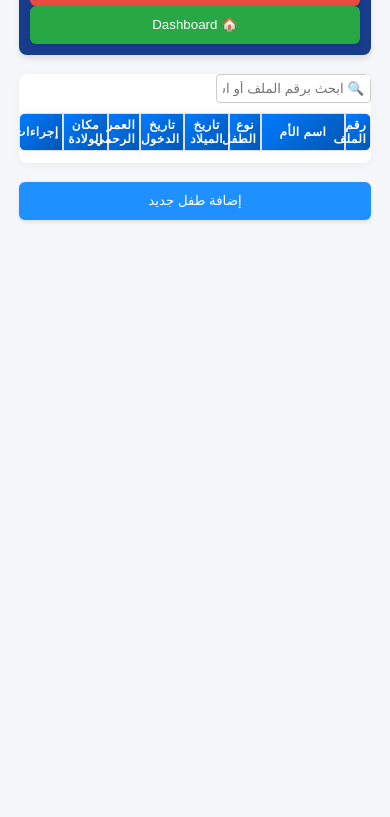
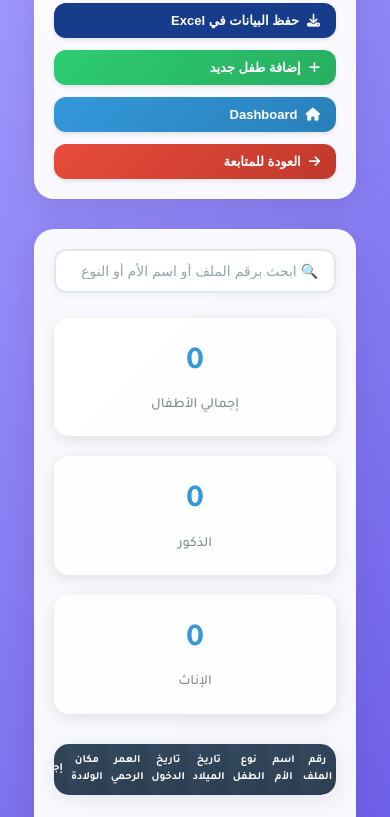
Before and after one commit to ziadelwy/Daily-Follow-up-Chart, a website: page children_data.html in a window 390 px wide. Shown: the part 98-915 px from the top of the page. Before the commit the page ends 844 px from the top, so only its background shows below. Drawn offline with Linux system fonts and the light colour scheme; no server answers.

Commit message:
Update children_data.html

```diff
--- a/children_data.html
+++ b/children_data.html
@@ -5,328 +5,434 @@
     <meta name="viewport" content="width=device-width, initial-scale=1.0">
     <title>بيانات الأطفال</title>
     <link rel="stylesheet" href="index.css">
+    <link href="https://fonts.googleapis.com/css2?family=Tajawal:wght@400;500;600;700&display=swap" rel="stylesheet">
+    <link rel="stylesheet" href="https://cdnjs.cloudflare.com/ajax/libs/font-awesome/6.4.0/css/all.min.css">
     <script src="https://www.gstatic.com/firebasejs/10.8.0/firebase-app-compat.js"></script>
     <script src="https://www.gstatic.com/firebasejs/10.8.0/firebase-database-compat.js"></script>
     <script src="database.js"></script>
     <script src="script.js"></script>
     <style>
+        * {
+            margin: 0;
+            padding: 0;
+            box-sizing: border-box;
+        }
+
         body {
             font-family: 'Tajawal', 'Arial', sans-serif;
-            background-color: #f5f7fa;
+            background: linear-gradient(135deg, #a29bfe 0%, #6c5ce7 100%);
             direction: rtl;
             text-align: right;
-            margin: 0;
-            padding: 5mm;
-            color: #333;
-            font-size: 10pt;
+            color: #2c3e50;
+            font-size: 14px;
+            line-height: 1.6;
+            min-height: 100vh;
+        }
+
+        .container {
+            max-width: 1400px;
+            margin: 0 auto;
+            padding: 20px;
         }
 
         .header {
+            background: rgba(255, 255, 255, 0.95);
+            backdrop-filter: blur(10px);
+            border-radius: 20px;
+            padding: 25px 30px;
+            margin-bottom: 30px;
+            box-shadow: 0 8px 32px rgba(0, 0, 0, 0.1);
             display: flex;
             justify-content: space-between;
             align-items: center;
-            background-color: #34495e;
-            color: white;
-            padding: 5mm 10mm;
-            box-shadow: 0 4px 6px rgba(0, 0, 0, 0.1);
-            margin-bottom: 5mm;
-            width: 100%;
-            box-sizing: border-box;
+            flex-wrap: wrap;
+            gap: 15px;
         }
 
         .header h1 {
+            font-size: 28px;
+            font-weight: 700;
+            color: #2c3e50;
             margin: 0;
-            font-size: 18pt;
-            font-weight: bold;
-            flex-grow: 1;
-            text-align: center;
+            display: flex;
+            align-items: center;
+            gap: 12px;
         }
 
-        .nursery-title {
-            font-size: 14pt;
-            font-weight: bold;
-            margin-right: 10mm;
-            white-space: nowrap;
+        .header h1 i {
+            color: #3498db;
+            font-size: 24px;
         }
 
-        .hospital-title {
-            font-size: 14pt;
-            font-weight: bold;
-            margin-left: 10mm;
-            white-space: nowrap;
+        .header-buttons {
+            display: flex;
+            gap: 12px;
+            flex-wrap: wrap;
         }
 
-        .buttons {
+        .btn {
+            padding: 12px 24px;
+            border: none;
+            border-radius: 12px;
+            font-size: 14px;
+            font-weight: 600;
+            cursor: pointer;
+            transition: all 0.3s ease;
             display: flex;
-            gap: 5mm;
             align-items: center;
+            gap: 8px;
+            text-decoration: none;
+            color: white;
         }
 
-        button {
-            background-color: #1e90ff;
-            color: white;
-            border: none;
-            padding: 3mm 8mm;
-            cursor: pointer;
-            font-size: 10pt;
-            border-radius: 6px;
-            transition: background-color 0.3s;
-            margin: 0 2mm;
+        .btn-primary {
+            background: linear-gradient(135deg, #3498db 0%, #2980b9 100%);
         }
 
-        button:hover {
-            background-color: #1c86ee;
+        .btn-primary:hover {
+            background: linear-gradient(135deg, #2980b9 0%, #1f5f8b 100%);
+            transform: translateY(-2px);
+            box-shadow: 0 4px 15px rgba(52, 152, 219, 0.3);
         }
 
-        .add-btn {
-            background-color: #28a745;
+        .btn-success {
+            background: linear-gradient(135deg, #2ecc71 0%, #27ae60 100%);
         }
 
-        .add-btn:hover {
-            background-color: #218838;
+        .btn-success:hover {
+            background: linear-gradient(135deg, #27ae60 0%, #229954 100%);
+            transform: translateY(-2px);
+            box-shadow: 0 4px 15px rgba(46, 204, 113, 0.3);
         }
 
-        .back-btn {
-            background-color: #e74c3c;
+        .btn-danger {
+            background: linear-gradient(135deg, #e74c3c 0%, #c0392b 100%);
         }
 
-        .back-btn:hover {
-            background-color: #c0392b;
+        .btn-danger:hover {
+            background: linear-gradient(135deg, #c0392b 0%, #a93226 100%);
+            transform: translateY(-2px);
+            box-shadow: 0 4px 15px rgba(231, 76, 60, 0.3);
         }
 
-        .table-container {
-            width: 90%;
-            max-width: 1200px;
-            margin: 5mm auto;
+        .main-content {
+            background: rgba(255, 255, 255, 0.95);
+            backdrop-filter: blur(10px);
+            border-radius: 20px;
+            padding: 30px;
+            box-shadow: 0 8px 32px rgba(0, 0, 0, 0.1);
+            margin-bottom: 30px;
+        }
+
+        .search-section {
+            margin-bottom: 25px;
+        }
+
+        .search-input {
+            width: 100%;
+            max-width: 500px;
+            padding: 15px 20px;
+            border: 2px solid #e1e8ed;
+            border-radius: 12px;
+            font-size: 16px;
+            font-weight: 500;
+            background: white;
+            transition: all 0.3s ease;
+            box-shadow: 0 2px 10px rgba(0, 0, 0, 0.05);
+        }
+
+        .search-input:focus {
+            outline: none;
+            border-color: #3498db;
+            box-shadow: 0 0 0 3px rgba(52, 152, 219, 0.1);
+        }
+
+        .search-input::placeholder {
+            color: #95a5a6;
+        }
+
+        .table-wrapper {
             overflow-x: auto;
-            padding: 5px;
-            background: #fff;
-            border-radius: 8px;
-            box-shadow: 0 2px 10px rgba(0, 0, 0, 0.05);
+            border-radius: 15px;
+            box-shadow: 0 4px 20px rgba(0, 0, 0, 0.08);
         }
 
         table {
             width: 100%;
             border-collapse: separate;
-            background: #ffffff;
-            border-radius: 8px;
+            border-spacing: 0;
+            background: white;
+            border-radius: 15px;
             overflow: hidden;
-            box-shadow: 0 0 10px rgba(0, 0, 0, 0.05);
-            table-layout: fixed;
-            border-spacing: 0;
-        }
-
-        th, td {
-            padding: 2mm;
-            border: 1px solid #e0e0e0;
-            text-align: center;
-            font-size: 9pt;
-            font-weight: 600;
-            transition: background-color 0.2s;
         }
 
         th {
-            background: linear-gradient(135deg, #007bff, #0056b3);
+            background: linear-gradient(135deg, #34495e 0%, #2c3e50 100%);
             color: white;
-            font-weight: bold;
-            text-transform: uppercase;
-            letter-spacing: 0.5px;
-            padding: 3mm;
+            padding: 18px 15px;
+            font-weight: 600;
+            font-size: 14px;
+            text-align: center;
+            border: none;
+            position: sticky;
+            top: 0;
+            z-index: 10;
         }
 
         td {
-            background-color: #fafafa;
+            padding: 15px;
+            border-bottom: 1px solid #ecf0f1;
+            text-align: center;
+            font-size: 14px;
+            font-weight: 500;
+            transition: background-color 0.2s ease;
         }
 
-        td:hover {
-            background-color: #f1f1f1;
+        tr:hover td {
+            background-color: #f8f9fa;
         }
 
-        #childrenTable td input {
-            width: 90%;
-            padding: 1mm;
-            text-align: center;
-            font-size: 9pt;
-            font-weight: 600;
-            border: 1px solid #ccc;
-            border-radius: 4px;
-            box-sizing: border-box;
-            background-color: #fff;
-            transition: border-color 0.3s;
-            max-width: 250px;
+        tr:last-child td {
+            border-bottom: none;
         }
 
-        #childrenTable td input:focus {
-            border-color: #007bff;
-            outline: none;
+        .edit-input {
+            width: 100%;
+            padding: 8px 12px;
+            border: 2px solid #e1e8ed;
+            border-radius: 8px;
+            font-size: 14px;
+            font-weight: 500;
+            background: white;
+            transition: all 0.3s ease;
+            text-align: center;
         }
 
-        #childrenTable td:nth-child(2) input {
-            width: 90%;
-            max-width: 300px;
+        .edit-input:focus {
+            outline: none;
+            border-color: #3498db;
+            box-shadow: 0 0 0 2px rgba(52, 152, 219, 0.1);
         }
 
-        #childrenTable td:nth-child(8) button,
-        #childrenTable td:nth-child(8) input[type="button"] {
-            width: 35px;
-            height: 25px;
-            padding: 0;
-            font-size: 8pt;
-            font-weight: bold;
+        .action-btn {
+            padding: 8px 16px;
             border: none;
-            border-radius: 4px;
-            background-color: #ff4d4d;
-            color: white;
+            border-radius: 8px;
+            font-size: 12px;
+            font-weight: 600;
             cursor: pointer;
-            transition: background-color 0.3s;
+            transition: all 0.3s ease;
+            margin: 0 2px;
         }
 
-        #childrenTable td:nth-child(8) button:hover {
-            background-color: #e60000;
+        .save-btn {
+            background: linear-gradient(135deg, #2ecc71 0%, #27ae60 100%);
+            color: white;
         }
 
-        #childrenTable th,
-        #childrenTable td {
-            width: 12%;
+        .save-btn:hover {
+            background: linear-gradient(135deg, #27ae60 0%, #229954 100%);
+            transform: translateY(-1px);
         }
 
-        #childrenTable td:first-child,
-        #childrenTable th:first-child {
-            width: 6%;
+        .delete-btn {
+            background: linear-gradient(135deg, #e74c3c 0%, #c0392b 100%);
+            color: white;
         }
 
-        #childrenTable th:nth-child(2),
-        #childrenTable td:nth-child(2) {
-            width: 25%;
-            word-break: break-word;
-            overflow-wrap: break-word;
+        .delete-btn:hover {
+            background: linear-gradient(135deg, #c0392b 0%, #a93226 100%);
+            transform: translateY(-1px);
         }
 
-        #childrenTable th.child-type,
-        #childrenTable td:nth-child(3) {
-            width: 8%;
+        .pagination {
+            display: flex;
+            justify-content: center;
+            align-items: center;
+            gap: 10px;
+            margin-top: 25px;
+            flex-wrap: wrap;
         }
 
-        #childrenTable th.gestational-age,
-        #childrenTable td:nth-child(6) {
-            width: 8%;
+        .pagination button {
+            padding: 10px 16px;
+            border: 2px solid #e1e8ed;
+            background: white;
+            color: #2c3e50;
+            border-radius: 8px;
+            font-weight: 600;
+            cursor: pointer;
+            transition: all 0.3s ease;
         }
 
+        .pagination button:hover {
+            border-color: #3498db;
+            background: #3498db;
+            color: white;
+        }
 
-        @media screen and (max-width: 600px) {
-            .header {
-                flex-direction: column;
-                padding: 3mm;
+        .pagination button.active {
+            background: #3498db;
+            border-color: #3498db;
+            color: white;
+        }
+
+        .stats-section {
+            display: grid;
+            grid-template-columns: repeat(auto-fit, minmax(250px, 1fr));
+            gap: 20px;
+            margin-bottom: 30px;
+        }
+
+        .stat-card {
+            background: rgba(255, 255, 255, 0.9);
+            padding: 20px;
+            border-radius: 15px;
+            text-align: center;
+            box-shadow: 0 4px 15px rgba(0, 0, 0, 0.1);
+        }
+
+        .stat-number {
+            font-size: 32px;
+            font-weight: 700;
+            color: #3498db;
+            margin-bottom: 5px;
+        }
+
+        .stat-label {
+            font-size: 14px;
+            color: #7f8c8d;
+            font-weight: 500;
+        }
+
+        @media (max-width: 768px) {
+            .container {
+                padding: 15px;
             }
 
-            .nursery-title {
-                margin-right: 0;
-                margin-bottom: 2mm;
+            .header {
+                padding: 20px;
+                flex-direction: column;
+                text-align: center;
             }
 
-            .hospital-title {
-                margin-left: 0;
-                margin-bottom: 2mm;
+            .header h1 {
+                font-size: 24px;
             }
 
-            .buttons {
-                flex-direction: column;
-                gap: 1.5mm;
+            .header-buttons {
+                justify-content: center;
             }
 
-            button {
-                width: 100%;
-                margin: 0;
-            }
-
-            .table-container {
-                width: 100%;
-                padding: 0;
-            }
-
-            table {
-                font-size: 8pt;
-                border-spacing: 0;
+            .main-content {
+                padding: 20px;
             }
 
             th, td {
-                padding: 1mm;
-                line-height: 1.2;
-                font-weight: 600;
+                padding: 12px 8px;
+                font-size: 12px;
             }
 
-            #childrenTable td input {
-                width: 90%;
-                padding: 0.5mm;
-                font-size: 8pt;
-                max-width: 200px;
+            .search-input {
+                font-size: 14px;
+                padding: 12px 16px;
             }
 
-            #childrenTable td:nth-child(2) input {
-                max-width: 250px;
+            .btn {
+                padding: 10px 16px;
+                font-size: 13px;
+            }
+        }
+
+        @media (max-width: 480px) {
+            .header h1 {
+                font-size: 20px;
             }
 
-            #childrenTable td:nth-child(8) button,
-            #childrenTable td:nth-child(8) input[type="button"] {
-                width: 30px;
-                height: 20px;
-                font-size: 7pt;
+            th, td {
+                padding: 8px 4px;
+                font-size: 11px;
             }
 
-            #childrenTable th:first-child,
-            #childrenTable td:first-child {
-                width: 6%;
+            .edit-input {
+                font-size: 11px;
+                padding: 6px 8px;
             }
 
-            #childrenTable th:nth-child(2),
-            #childrenTable td:nth-child(2) {
-                width: 25%;
-                word-break: break-word;
-                overflow-wrap: break-word;
-            }
-
-            #childrenTable th.child-type,
-            #childrenTable td:nth-child(3) {
-                width: 8%;
-            }
-
-            #childrenTable th.gestational-age,
-            #childrenTable td:nth-child(6) {
-                width: 8%;
+            .action-btn {
+                padding: 6px 10px;
+                font-size: 10px;
             }
         }
     </style>
 </head>
 <body>
-    <div class="header">
-        <h1>بيانات الأطفال</h1>
-        <button class="back-btn" onclick="window.location.href='index.html'">⬅ العودة للمتابعة</button>
-        <button class="add-btn" onclick="window.location.href='dashboard.html'">🏠 Dashboard</button>
+    <div class="container">
+        <div class="header">
+            <h1><i class="fas fa-baby"></i> بيانات الأطفال</h1>
+            <div class="header-buttons">
+                <button class="btn btn-warning" onclick="exportToExcel()">
+                    <i class="fas fa-download"></i> حفظ البيانات في Excel
+                </button>
+                <button class="btn btn-success" onclick="window.location.href='add_child.html'">
+                    <i class="fas fa-plus"></i> إضافة طفل جديد
+                </button>
+                <button class="btn btn-primary" onclick="window.location.href='dashboard.html'">
+                    <i class="fas fa-home"></i> Dashboard
+                </button>
+                <button class="btn btn-danger" onclick="window.location.href='index.html'">
+                    <i class="fas fa-arrow-right"></i> العودة للمتابعة
+                </button>
+            </div>
+        </div>
+
+        <div class="main-content">
+            <div class="search-section">
+                <input type="text" id="childrenSearchInput" class="search-input"
+                       placeholder="🔍 ابحث برقم الملف أو اسم الأم أو النوع">
+            </div>
+
+            <div class="stats-section">
+                <div class="stat-card">
+                    <div class="stat-number" id="totalChildren">0</div>
+                    <div class="stat-label">إجمالي الأطفال</div>
+                </div>
+                <div class="stat-card">
+                    <div class="stat-number" id="maleChildren">0</div>
+                    <div class="stat-label">الذكور</div>
+                </div>
+                <div class="stat-card">
+                    <div class="stat-number" id="femaleChildren">0</div>
+                    <div class="stat-label">الإناث</div>
+                </div>
+            </div>
+
+            <div class="table-wrapper">
+                <table id="childrenTable">
+                    <thead>
+                        <tr>
+                            <th>رقم الملف</th>
+                            <th>اسم الأم</th>
+                            <th>نوع الطفل</th>
+                            <th>تاريخ الميلاد</th>
+                            <th>تاريخ الدخول</th>
+                            <th>العمر الرحمي</th>
+                            <th>مكان الولادة</th>
+                            <th>إجراءات</th>
+                        </tr>
+                    </thead>
+                    <tbody>
+                    </tbody>
+                </table>
+            </div>
+
+            <div class="pagination" id="childrenPagination">
+            </div>
+        </div>
     </div>
 
-    <div class="table-container">
-        <input type="text" id="childrenSearchInput" placeholder="🔍 ابحث برقم الملف أو اسم الأم أو النوع" style="margin-bottom: 10px; width: 40%; padding: 6px; font-size: 10pt; border-radius: 4px; border: 1px solid #ccc;">
-        <table id="childrenTable">
-            <thead>
-                <tr>
-                    <th>رقم الملف</th>
-                    <th>اسم الأم</th>
-                    <th class="child-type">نوع الطفل</th>
-                    <th>تاريخ الميلاد</th>
-                    <th>تاريخ الدخول</th>
-                    <th class="gestational-age">العمر الرحمي</th>
-                    <th>مكان الولادة</th>
-                    <th>إجراءات</th>
-                </tr>
-            </thead>
-            <tbody>
-            </tbody>
-        </table>
-        <div id="childrenPagination" style="margin-top: 12px; display: flex; justify-content: center; align-items: center; gap: 8px;"></div>
-    </div>
-
-    <div class="buttons">
-        <button onclick="window.location.href='add_child.html'">إضافة طفل جديد</button>
-    </div>
+    <script>
+        // Statistics are now handled in script.js
+    </script>
 </body>
 </html>
```
